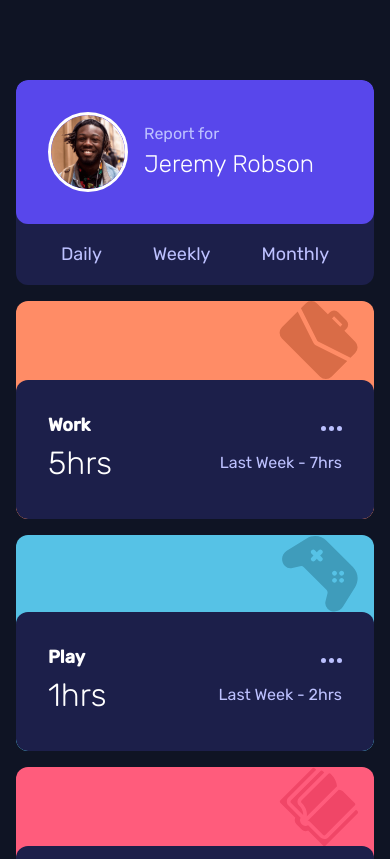
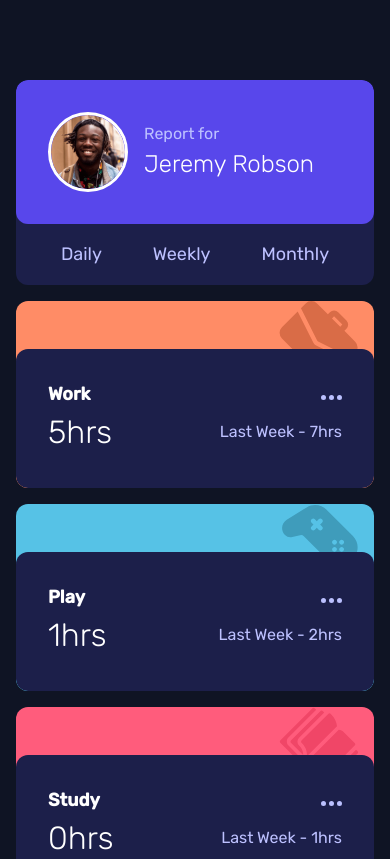
Before and after one commit to ralphvirtucio/time-tracking-dashboard, a JavaScript app: page / in a window 390 px wide. Shown: the top 859 px of the page. Built offline with nearby package versions, Linux system fonts and the light colour scheme; the HTML template or start-up script is replaced by a standard one.

Commit message:
Features: Mobile Design

```diff
--- a/src/components/Card.module.css
+++ b/src/components/Card.module.css
@@ -4,14 +4,16 @@
   padding-inline: 1rem;
 }
 
+.card__photo-container svg {
+  height: 3rem
+}
+
+
 .card__content {
   background-color: var(--neutral-color-2);
   padding-inline: 2rem;
   padding-block: 2rem;
   border-radius: 12px;
-  /* position: absolute; */
-  /* width: 100%; */
-  /* top: 50px; */
 }
 
 .card__row {
```
